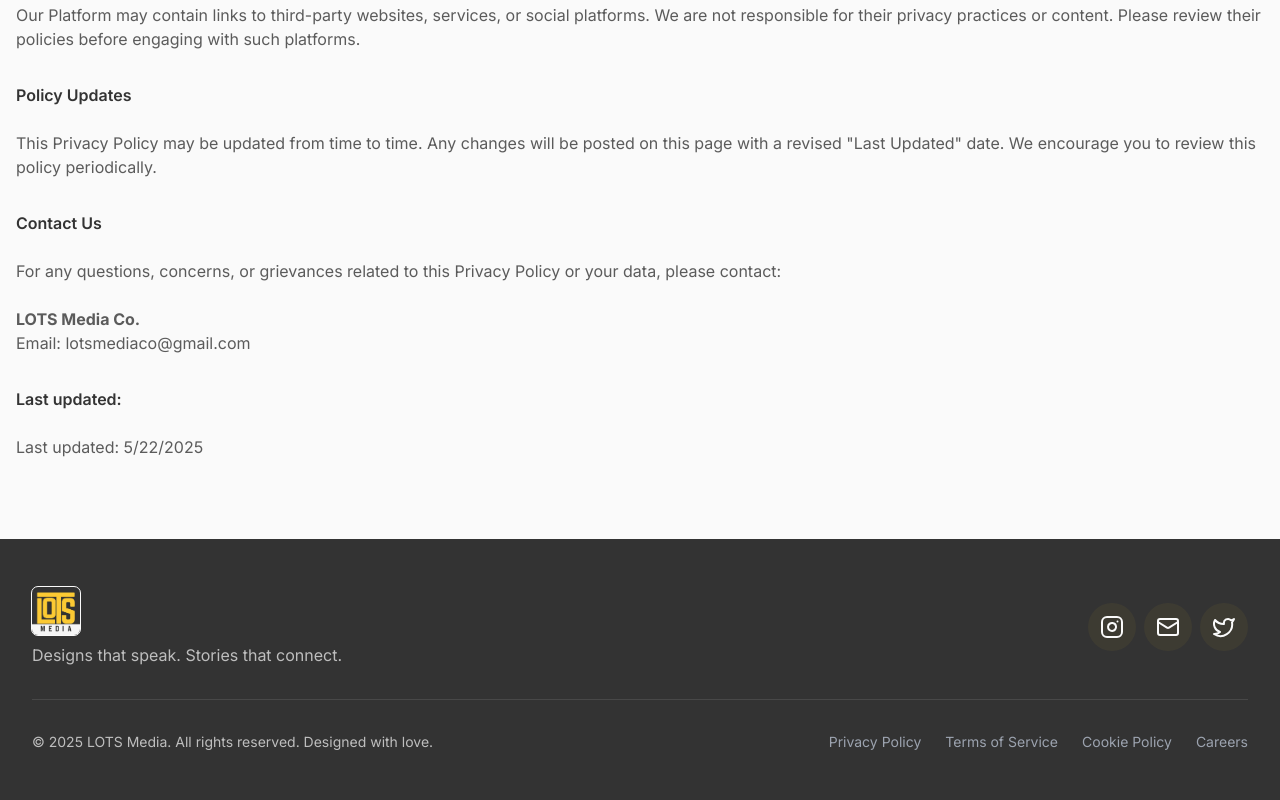
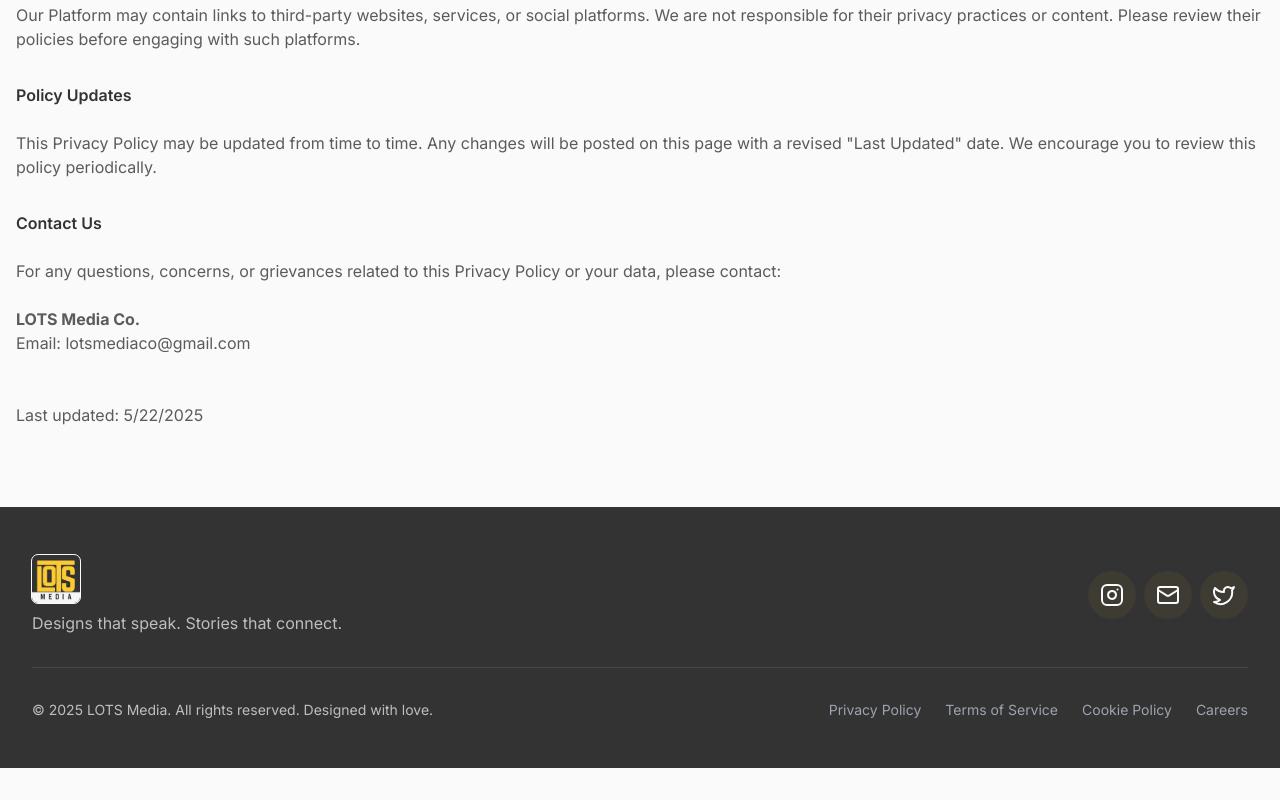
Before and after one commit to pushpenderrao84/lots-media-co, a React (Vite) app: page /privacy-policy in a window 1280 px wide. Shown: the part 2465-3265 px from the top of the page. After the commit the page ends 3233 px from the top, so only its background shows below. Built offline with nearby package versions, Linux system fonts and the light colour scheme.

Commit message:
Update PrivacyPolicy.tsx

```diff
--- a/src/pages/PrivacyPolicy.tsx
+++ b/src/pages/PrivacyPolicy.tsx
@@ -140,7 +140,7 @@ const PrivacyPolicy = () => {
             Email: lotsmediaco@gmail.com<br />
           </p>
 
-          <h2 className="font-semibold mt-8 mb-4">Last updated:</h2>
+          <br />
           <p className="mt-6 text-charcoal/80 ">
             Last updated: {new Date().toLocaleDateString()}
           </p>
```
